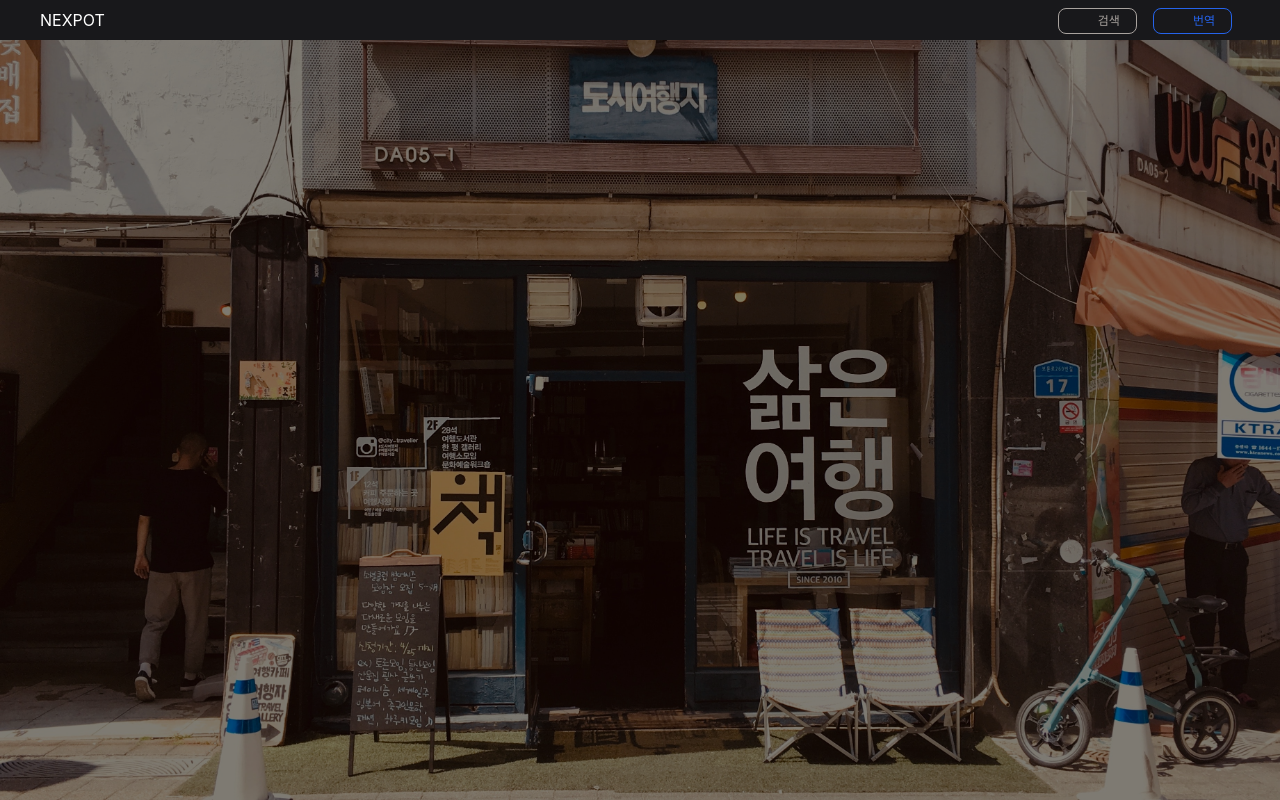
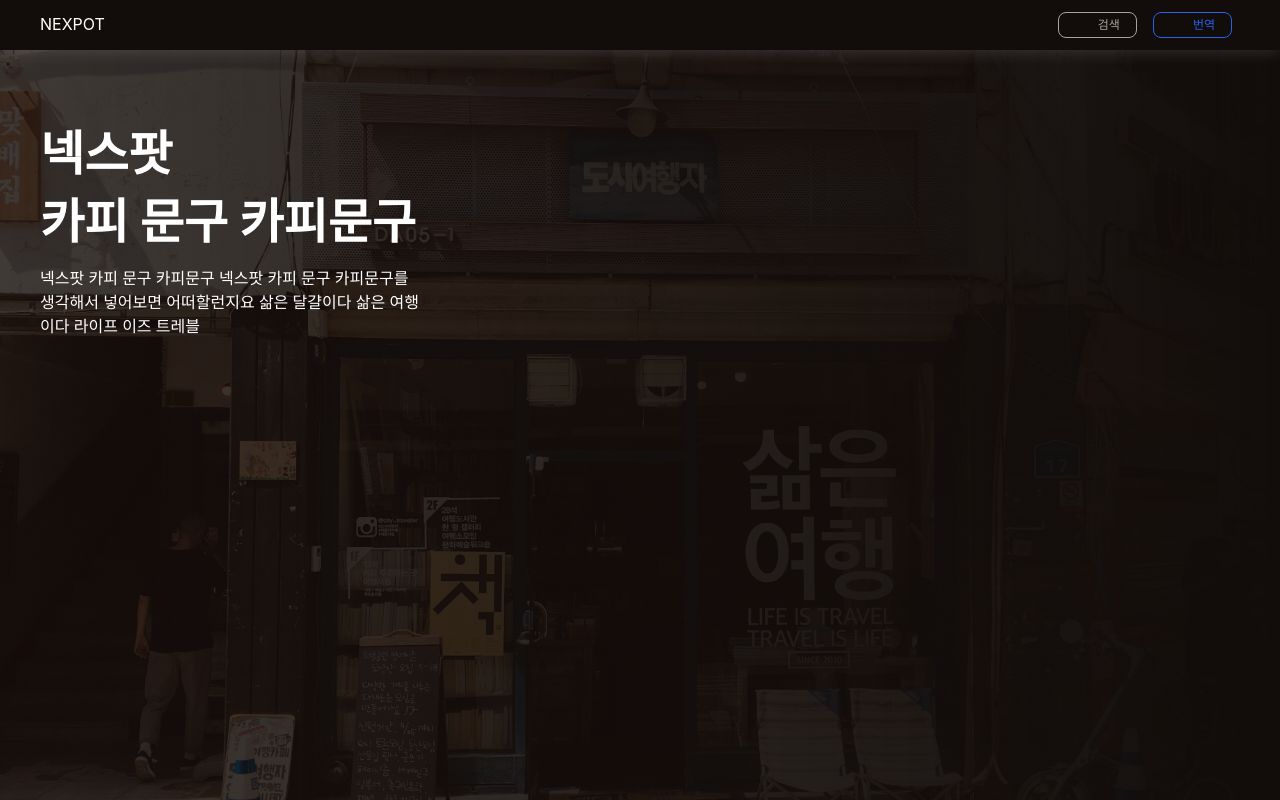
Before and after one commit to NEXPOT/Nexpot, a React (Create React App) app in the folder front-end/: page / in a window 1280 px wide. Built offline with nearby package versions, Linux system fonts and the light colour scheme; some icons are missing.

Commit message:
main page layout

```diff
--- a/front-end/src/App.css
+++ b/front-end/src/App.css
@@ -6,7 +6,7 @@ body {
     min-height:100%;
     background-image: url(/public/imgs/background.jpg) ;
     background-repeat: no-repeat;
-    background-position: center center;
+    background-position: top center;
     background-size: cover;
     background-attachment: fixed;
 }
@@ -18,6 +18,6 @@ body::after {
     left: 0;
     width: 100%;
     height: 100%;
-    background-color: rgba(0, 0, 0, 0.5);
+    background: linear-gradient(269.93deg, #120D0B 0.09%, rgba(18, 13, 11, 0.8) 101.91%);
     z-index: -1;
 }
--- a/front-end/src/App.js
+++ b/front-end/src/App.js
@@ -4,6 +4,13 @@ export default function App() {
   return (
     <div className="App">
       <SearchHeader />
+      <div className="mx-10 mt-20">
+        <p className="mb-5 text-white text-5xl font-bold">넥스팟</p>
+        <p className="mb-5 text-white text-5xl font-bold">카피 문구 카피문구</p>
+        <p className="text-white text-base font-medium">넥스팟 카피 문구 카피문구 넥스팟 카피 문구 카피문구를<br/> 생각해서 넣어보면 어떠할런지요 삶은 달걀이다 삶은 여행<br/>이다 라이프 이즈 트레블
+        </p>
+
+      </div>
     </div>
   );
 }
--- a/front-end/src/components/search_header.js
+++ b/front-end/src/components/search_header.js
@@ -6,8 +6,8 @@ import { Search, ArrowRepeat } from 'akar-icons';
 const SearchHeader = () => {
 	return (
 		<>
-			<div className='bg-zinc-900 w-full h-10 py-2 '>
-				<div className='w-1000 h-6 mx-10 align-middle flex justify-between'>
+			<div className="bg-[#120D0B] shadow-[3px_6px_16px_-4px_rgba(185,185,196,0.2)] w-full h-13">
+				<div className='mx-10 py-3 flex justify-between self-center'>
 					<span className="text-white">NEXPOT</span>
 					<div>
 					<button className="mx-2 px-4 py-1 inline-flex rounded-lg border border-stone-400 text-stone-400 text-xs font-medium">
```
